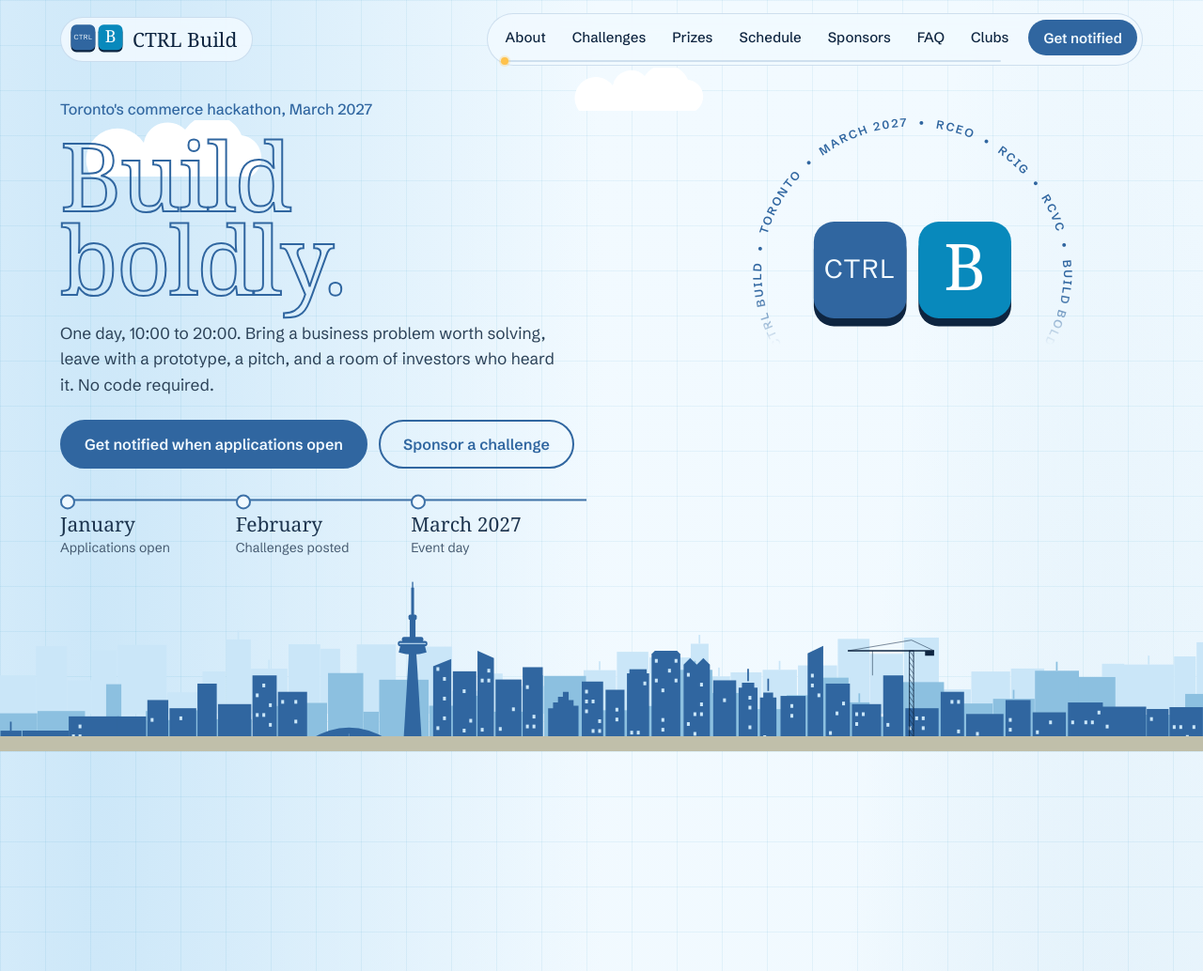
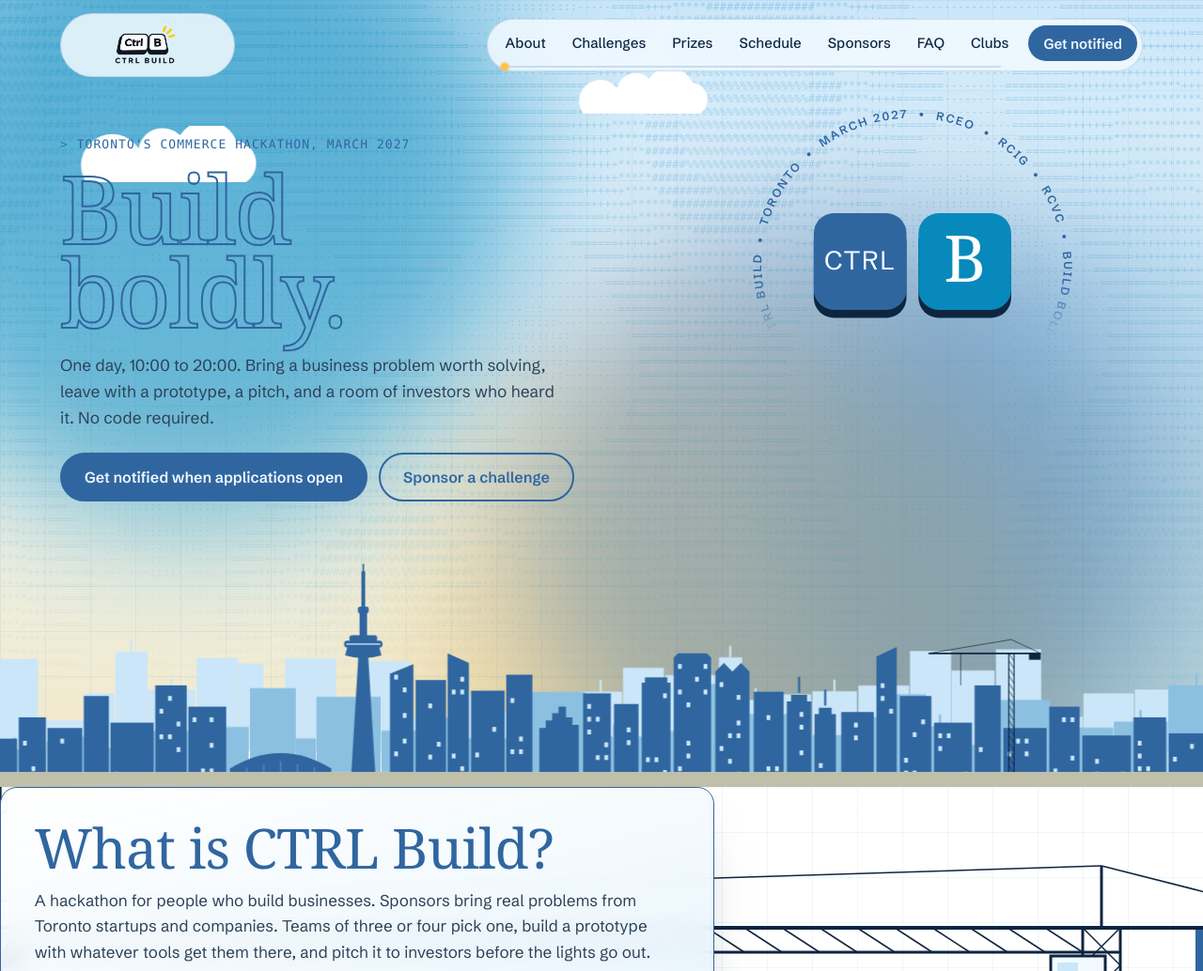
Before and after one commit to yuhanxu29/CTRL-Build-Website, a plain HTML site: page index.html in a window 1280 px wide. Shown: the top 1034 px of the page at 94% size. Drawn offline with Linux system fonts and the light colour scheme; animation ran at ten frames a second; a web font is replaced by a local one.

Commit message:
Start from the live site: new logo, lava-lamp drift, ASCII field, techy details
Branches from main (the live v4 site) and leaves main untouched.
Replaces the header keycap with the new CTRL B logo, removes the
January and February timeline, adds a slow lava-lamp background and an
ASCII character wave behind the page, and adds monospace details.

Co-Authored-By: Claude Haiku 5.5 <noreply@anthropic.com>
Claude-Session: https://claude.ai/code/session_01W7yABWyAzpV25RRyUKjWWj

```diff
--- a/app.js
+++ b/app.js
@@ -405,3 +405,35 @@ function loop(now){const dt=Math.min(.05,(now-lastT)/1000);lastT=now;
 function start(){rebuild();requestAnimationFrame(loop)}
 if(document.fonts&&document.fonts.ready)document.fonts.ready.then(start);else addEventListener('load',start);
 }
+
+/* ---------- ASCII field: a slow character wave behind the page ---------- */
+(() => {
+  const field = document.getElementById('asciiField');
+  if (!field || matchMedia('(prefers-reduced-motion: reduce)').matches) return;
+  const ramp = ' .:-=+*#%';
+  const cw = 7.2, ch = 14;
+  let cols = 0, rows = 0, t = 0, timer = 0;
+  function size() {
+    cols = Math.ceil(innerWidth / cw) + 1;
+    rows = Math.ceil(innerHeight / ch) + 1;
+  }
+  function draw() {
+    const out = [];
+    for (let y = 0; y < rows; y++) {
+      let line = '';
+      for (let x = 0; x < cols; x++) {
+        const v = Math.sin(x * .11 + t) + Math.cos(y * .17 - t * .7) + Math.sin((x + y) * .06 + t * .5);
+        const i = Math.floor((v + 3) / 6 * ramp.length);
+        line += ramp[Math.max(0, Math.min(ramp.length - 1, i))];
+      }
+      out.push(line);
+    }
+    field.textContent = out.join('\n');
+    t += .045;
+  }
+  function start() { if (!timer) timer = setInterval(draw, 110); }
+  function stop() { clearInterval(timer); timer = 0; }
+  size(); draw(); start();
+  addEventListener('resize', () => { size(); draw(); });
+  document.addEventListener('visibilitychange', () => (document.hidden ? stop() : start()));
+})();
--- a/index.html
+++ b/index.html
@@ -21,10 +21,12 @@
 <link rel="stylesheet" href="styles.css">
 </head>
 <body>
+<div class="lava-lamp" aria-hidden="true"><i></i><i></i><i></i><i></i></div>
+<pre class="ascii-field" id="asciiField" aria-hidden="true"></pre>
 <a class="sr skip" href="#main">Skip to content</a>
 
 <header class="top" id="topBar">
-  <a class="badge glass" href="#top" aria-label="CTRL Build, back to top"><svg class="lgl" viewBox="0 0 200 120" width="56" height="34" aria-hidden="true" focusable="false"><rect class="kc-base" x="2" y="12" width="92" height="96" rx="20"/><rect class="kc-top" x="2" y="4" width="92" height="96" rx="20"/><text class="kc-t" x="48" y="60" text-anchor="middle">CTRL</text><rect class="kc-base" x="106" y="12" width="92" height="96" rx="20"/><g class="kb"><rect class="kc-b" x="106" y="4" width="92" height="96" rx="20"/><text class="kc-bt" x="152" y="72" text-anchor="middle">B</text></g></svg><svg class="lgd" viewBox="0 0 200 120" width="56" height="34" aria-hidden="true" focusable="false"><rect class="kc-base" x="2" y="12" width="92" height="96" rx="20"/><rect class="kc-top" x="2" y="4" width="92" height="96" rx="20"/><text class="kc-t" x="48" y="60" text-anchor="middle">CTRL</text><rect class="kc-base" x="106" y="12" width="92" height="96" rx="20"/><g class="kb"><rect class="kc-b" x="106" y="4" width="92" height="96" rx="20"/><text class="kc-bt" x="152" y="72" text-anchor="middle">B</text></g></svg><span>CTRL Build</span></a>
+  <a class="badge glass" href="#top" aria-label="CTRL Build, back to top"><img src="assets/ctrl-build-logo.png" alt="CTRL Build" width="150" height="50"></a>
   <nav class="nav glass" aria-label="Main">
     <span class="ind" id="ind" aria-hidden="true"></span>
     <a class="lk" href="#what" data-sec="what">About</a>
@@ -59,7 +61,6 @@
       <h1 class="headline">Build<br>boldly.</h1>
       <p class="lede">One day, 10:00 to 20:00. Bring a business problem worth solving, leave with a prototype, a pitch, and a room of investors who heard it. No code required.</p>
       <div class="ctas"><button class="btn solid" type="button" data-open="notify">Get notified when applications open</button><button class="btn line" type="button" data-open="sponsor">Sponsor a challenge</button></div>
-      <ol class="dates" aria-label="Key dates"><li><b>January</b>Applications open</li><li><b>February</b>Challenges posted</li><li><b>March 2027</b>Event day</li></ol>
     </div>
     <button class="bulb" id="bulb" type="button" aria-pressed="false" aria-label="Switch the idea on">
       <svg viewBox="-60 -64 435 570" aria-hidden="true">
--- a/styles.css
+++ b/styles.css
@@ -562,3 +562,49 @@ body{background:
 .lava i:nth-child(1){animation-duration:44s!important}
 .lava i:nth-child(2){animation-duration:52s!important}
 .lava i:nth-child(3){animation-duration:39s!important}
+
+/* ===== v9: logo, lava-lamp drift, ASCII field, techy details ===== */
+body { background: transparent; }
+.badge { padding: 6px 14px 6px 8px; }
+.badge img { height: 54px; width: auto; }
+@media (max-width: 900px) { .badge img { height: 36px; } }
+
+/* Lava lamp: slow, soft blobs drifting behind everything */
+.lava-lamp {
+  position: fixed; inset: 0; z-index: -3; overflow: hidden; pointer-events: none;
+  background: linear-gradient(180deg, #cae6f8 0%, #f2faff 45%, #f1e8c9 100%);
+}
+.lava-lamp i {
+  position: absolute; width: 52vmax; height: 52vmax; border-radius: 50%;
+  filter: blur(70px); opacity: .6; will-change: transform;
+  animation: lava 26s ease-in-out infinite alternate;
+}
+.lava-lamp i:nth-child(1) { background: #0889bc; left: -12%; top: -18%; }
+.lava-lamp i:nth-child(2) { background: #8cc0e0; right: -16%; top: 26%; animation-duration: 34s; }
+.lava-lamp i:nth-child(3) { background: #ffc24b; left: 34%; bottom: -26%; animation-duration: 40s; opacity: .32; }
+.lava-lamp i:nth-child(4) { background: #3066a0; right: 6%; bottom: -10%; animation-duration: 30s; opacity: .42; }
+@keyframes lava {
+  0% { transform: translate3d(0, 0, 0) scale(1) rotate(0deg); }
+  50% { transform: translate3d(7vw, 8vh, 0) scale(1.14) rotate(12deg); }
+  100% { transform: translate3d(-6vw, -5vh, 0) scale(.9) rotate(-8deg); }
+}
+
+/* ASCII field: a character wave drawn behind the page */
+.ascii-field {
+  position: fixed; inset: 0; z-index: -2; margin: 0; overflow: hidden; pointer-events: none;
+  font: 12px/14px ui-monospace, SFMono-Regular, Menlo, Consolas, monospace;
+  color: rgba(8, 137, 188, .26); white-space: pre; user-select: none;
+  -webkit-mask-image: linear-gradient(180deg, #000 0%, rgba(0,0,0,.55) 60%, transparent 100%);
+          mask-image: linear-gradient(180deg, #000 0%, rgba(0,0,0,.55) 60%, transparent 100%);
+}
+
+/* Techy details: monospace labels on the kicker and the lede rule */
+.kicker { font-family: ui-monospace, SFMono-Regular, Menlo, Consolas, monospace; font-size: 13px; letter-spacing: .08em; text-transform: uppercase; }
+.kicker::before { content: "> "; color: #0889bc; }
+
+@media (prefers-reduced-motion: reduce) {
+  .lava-lamp i { animation: none; }
+  .ascii-field { display: none; }
+}
+
+.hero-grid { position: relative; z-index: 2; }
```
Also changed, not shown: assets/ctrl-build-logo.png (added).
